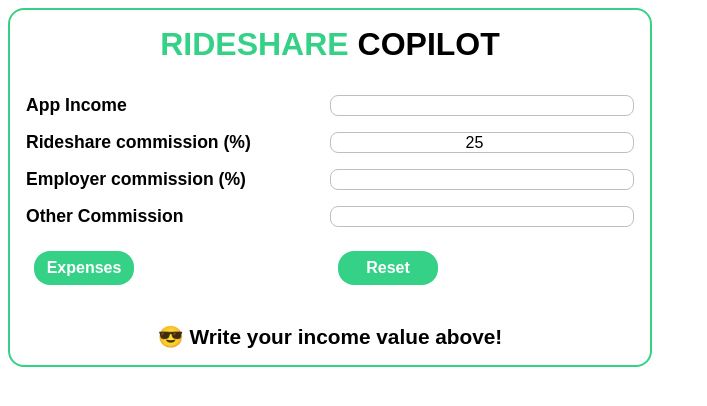
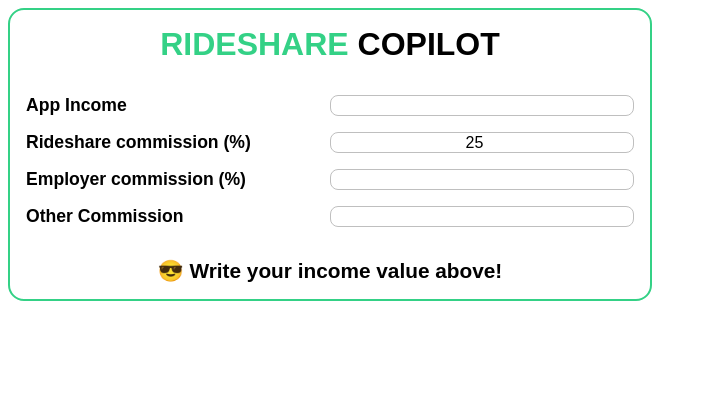
Before and after one commit to EmanuelTabian/rideshare-calculator, a React (Create React App) app: page / in a window 1280 px wide. Shown: the top 406 px of the page, without its empty margins (0-707 px from the left). Built offline with nearby package versions, Linux system fonts and the light colour scheme.

Commit message:
Fix expenses inputs bug

```diff
--- a/src/App.js
+++ b/src/App.js
@@ -14,7 +14,7 @@ export default function App() {
   const netIncome = Math.round(
     income - (commissionPerc * income) / 100 - otherCom
   );
-  const totalExpenses = gasExp + mealsExp + otherExp;
+  const totalExpenses = Number(gasExp) + Number(mealsExp) + Number(otherExp);
 
   function handleSubmit(e) {
     e.preventDefault();
@@ -96,12 +96,14 @@ function Income({
       <CommissionField trackValue={otherCom} setValue={onSetOtherCom}>
         Other Commission
       </CommissionField>
+      {income && (
         <div>
           <Button onClick={handleToggle}>
             {toggle ? "Cancel" : " Expenses"}
           </Button>
           <Button onClick={handleReset}>Reset</Button>
         </div>
+      )}
     </div>
   );
 }
```
Lines whose indentation alone changed are shown as unchanged.
